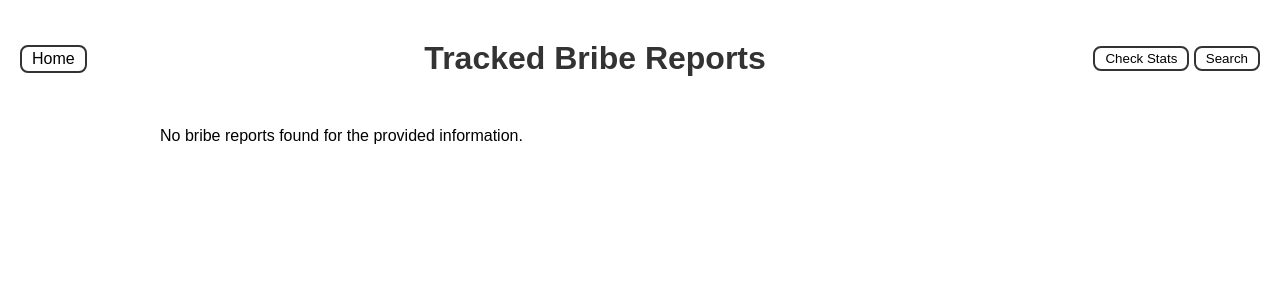
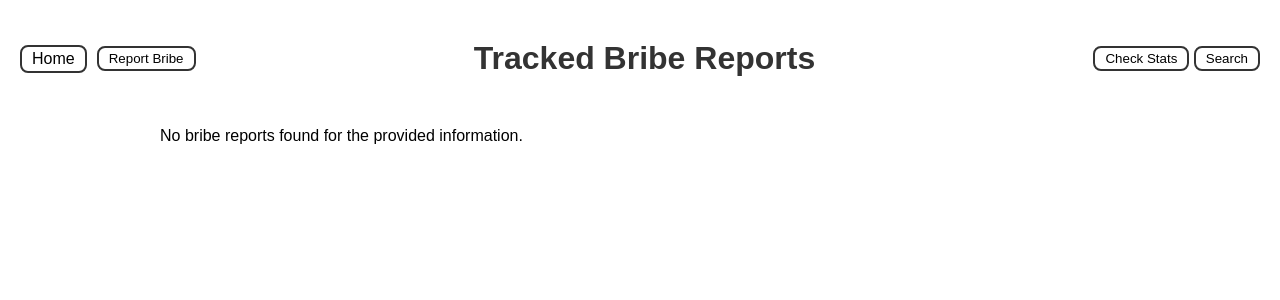
Before and after one commit to space6monkey9/mvp0, a FastAPI app: template templates/track_report.html in a window 1280 px wide. Shown: the top 300 px of the page. Run offline with FastAPI, Linux system fonts and the light colour scheme; the template is opened without the code that fills it, so the values that code supplies are empty; parts of the project's set-up code (start-up, migrations or seed data) failed here and were passed over.

Commit message:
fixed some frontend issue

```diff
--- a/main.py
+++ b/main.py
@@ -481,8 +481,7 @@ async def report_bribe(
                 {
                     "request": request,
                     "bribe_id": bribe.bribe_id,
-                    "current_user": current_user,
-                },
+                }
             )
         else:
             # If any upload failed, ROLLBACK the transaction
--- a/templates/base.html
+++ b/templates/base.html
@@ -19,7 +19,9 @@
         {% block button %}
         <div class="sub-header">
             {% if current_user %}
+                {% block report_bribe %}
                  <a href="/report"> <button class="button-primary">Report Bribe</button></a>
+                 {% endblock %}
                  <form action="/signout" method="post" style="display: inline;">
                     <button type="submit" class="button-primary">Sign-out</button>
                  </form>
--- a/templates/track_report.html
+++ b/templates/track_report.html
@@ -7,6 +7,9 @@
 {% endblock %}
 {% block button%}
     <a href="/" class="button-primary" style="margin-right: 10px;">Home</a>
+    {% block report_bribe %}
+        <a href="/report"> <button class="button-primary">Report Bribe</button></a>
+    {% endblock %}
     <div class="heading"><h1>Tracked Bribe Reports</h1></div>
 {% endblock %}
 {% block content %}
```
Also changed, not shown: templates/report.html (+6 -10 lines).
